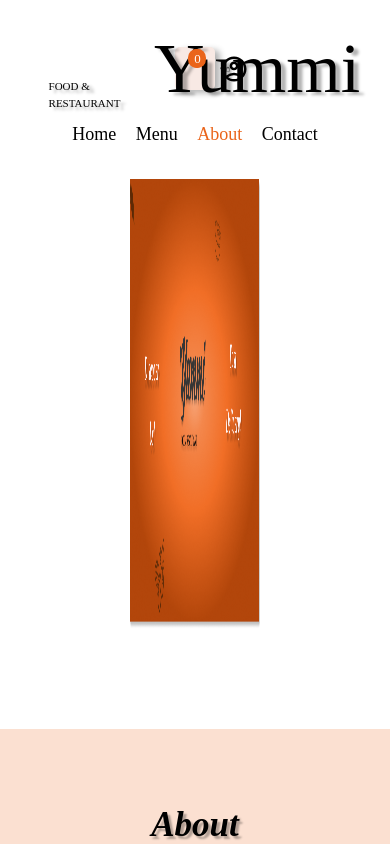
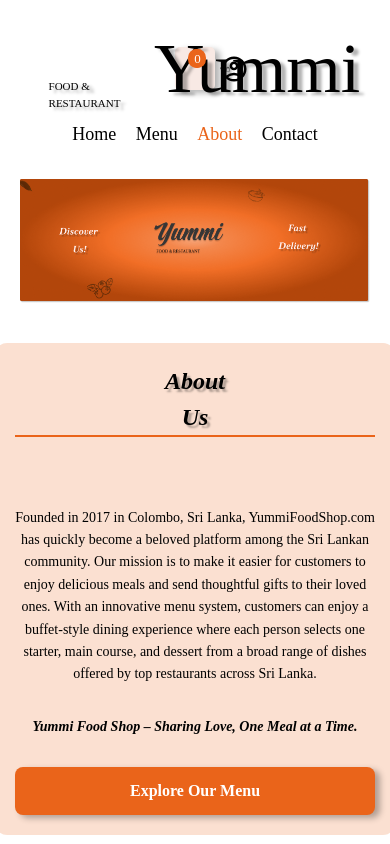
Before and after one commit to puvanakopis/Yummi, a React (Vite) app in the folder frontend/: page /About in a window 390 px wide. Shown: the top 844 px of the page. Built offline with nearby package versions, Linux system fonts and the light colour scheme; a web font is replaced by a local one.

Commit message:
add responsive for about page

```diff
--- a/frontend/src/pages/About.css
+++ b/frontend/src/pages/About.css
@@ -1,48 +1,120 @@
-.About{
+.About {
   font-family: "Poltawski Nowy", serif;
   font-weight: 400;
   font-style: normal;
-    margin: 0px 130px 0 130px;
+  margin: 0 auto;
+  max-width: 1200px;
+  padding: 0 20px;
   display: flex;
   flex-direction: column;
   align-items: center;
 }
 
-.aboutBanner{
+/* -------------- Banner -------------- */
+.aboutBanner {
   width: 100%;
-    height: 450px;
+  height: auto;
+  max-height: 450px;
+  overflow: hidden;
 }
 
-.aboutBanner img{
+.aboutBanner img {
   width: 100%;
   height: 100%;
+  object-fit: cover;
 }
 
-
-.aboutDesc{
-    background-color: rgba(234, 100, 26, 0.2) !important;
-    margin-top: 100px;
-    margin-bottom: 150px;
+/* -------------- Description section -------------- */
+.aboutDesc {
+  background-color: rgba(234, 100, 26, 0.2);
+  margin-top: 60px;
+  margin-bottom: 100px;
   display: flex;
   flex-direction: column;
   justify-content: center;
   align-items: center;
-    padding: 70px 70px;
+  padding: 40px 20px;
+  border-radius: 12px;
 }
 
-.MainHeading{
-    margin-top: 0 !important;
-}
-
-.aboutDesc-1{
-    font-size: 20px;
+.MainHeading {
+  margin-top: 0;
+  font-size: 2rem;
   text-align: center;
 }
 
-.aboutDesc-2{
-    font-size: 20px;
+.aboutDesc-1 {
+  font-size: 18px;
+  text-align: center;
+  line-height: 1.6;
+  margin-top: 20px;
+}
+
+.aboutDesc-2 {
+  font-size: 18px;
   font-style: italic;
   font-weight: bold;
   text-align: center;
-    padding: 50px 0;
+  padding: 30px 0;
 }
+
+/* Button */
+.mainButton {
+  background: #ea641a;
+  color: white;
+  font-weight: bold;
+  padding: 12px 24px;
+  border-radius: 8px;
+  cursor: pointer;
+  transition: all 0.3s ease;
+}
+
+.mainButton:hover {
+  background: #c55215;
+}
+
+
+/* -------------- Responsive Breakpoints -------------- */
+@media (max-width: 1024px) {
+  .aboutDesc {
+    padding: 30px 20px;
+  }
+
+  .aboutDesc-1,
+  .aboutDesc-2 {
+    font-size: 16px;
+  }
+}
+
+@media (max-width: 768px) {
+  .MainHeading {
+    font-size: 1.8rem;
+  }
+
+  .aboutDesc {
+    margin-top: 40px;
+    margin-bottom: 60px;
+    padding: 20px;
+  }
+
+  .aboutDesc-1,
+  .aboutDesc-2 {
+    font-size: 15px;
+  }
+}
+
+@media (max-width: 480px) {
+  .MainHeading {
+    font-size: 1.5rem;
+  }
+
+  .aboutDesc-1,
+  .aboutDesc-2 {
+    font-size: 14px;
+  }
+
+  .mainButton {
+    width: 100%;
+    text-align: center;
+  }
+}
--- a/frontend/src/pages/About.jsx
+++ b/frontend/src/pages/About.jsx
@@ -11,7 +11,11 @@ const About = () => {
 
   return (
     <div className='About'>
+
+      {/* -------------- banner -------------- */}
       <div className='aboutBanner'><img src={banner.AboutBanner} alt="" /></div>
+
+      {/* -------------- Description section -------------- */}
       <div className='aboutDesc '>
         <h1 className="MainHeading">About Us</h1>
         <div className='aboutDesc-1'>
```
Lines whose indentation alone changed are shown as unchanged.
